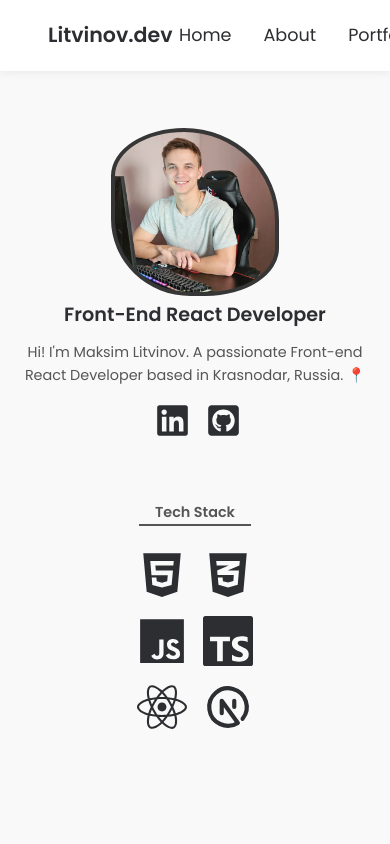
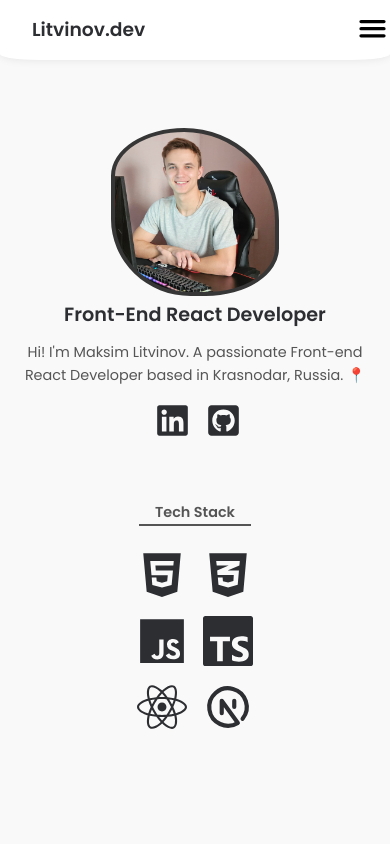
Before and after one commit to litvnvdev/maksim_litvinov_website, a React (Vite) app: page / in a window 390 px wide. Shown: the top 844 px of the page. Built offline with nearby package versions, Linux system fonts and the light colour scheme.

Commit message:
Added mobile menu component and styled it

```diff
--- a/src/App.tsx
+++ b/src/App.tsx
@@ -2,22 +2,42 @@ import { useState } from "react";
 import { ThemeProvider } from "styled-components";
 import { FaMoon } from "react-icons/fa";
 
-import { Nav, Hero, About, Portfolio } from "./components";
+import { Nav, Hero, About, Portfolio, MobileNav } from "./components";
 import { GlobalStyles } from "./styles/GlobalStyles";
 import { lightTheme, darkTheme } from "./styles/Theme";
 
 function App() {
   const [theme, setTheme] = useState("light");
+
   const handleTheme = () => {
     theme === "light" ? setTheme("dark") : setTheme("light");
   };
 
+  const mobileWidth = window.matchMedia("(max-width:768px)");
+  const size = mobileWidth.matches;
+
+  const [isMobile, setIsMobile] = useState(size);
+
+  const handleMobileMenu = () => {
+    mobileWidth.addEventListener("change", function (event) {
+      setIsMobile(event.matches);
+    });
+  };
+  handleMobileMenu();
+
   return (
     <ThemeProvider theme={theme === "light" ? lightTheme : darkTheme}>
       <>
-        <Nav>
-          <FaMoon className="theme-icon" onClick={handleTheme} />
-        </Nav>
+        {isMobile ? (
+          <MobileNav>
+            <FaMoon className="theme-icon" onClick={handleTheme} />
+          </MobileNav>
+        ) : (
+          <Nav>
+            <FaMoon className="theme-icon" onClick={handleTheme} />
+          </Nav>
+        )}
+
         <GlobalStyles />
         <Hero />
         <About />
--- /dev/null
+++ b/src/components/MobileNav.tsx
@@ -0,0 +1,81 @@
+import styled from "styled-components";
+import { IoMenu, IoClose } from "react-icons/io5";
+import { useState } from "react";
+
+type MobileProps = {
+  children?: React.ReactNode;
+  toggleBurger?: string;
+};
+
+const MobileNav = (props: MobileProps) => {
+  const [toggleBurger, setToggleBurger] = useState(false);
+
+  const handleBurger = () => {
+    setToggleBurger((prev) => !prev);
+  };
+  const menuItems = ["Home", "About", "Portfolio", "Contact"];
+  return (
+    <MobileMenu.Wrapper>
+      <MobileMenu.Title>Litvinov.dev</MobileMenu.Title>
+      <MobileMenu.HamburgerButton onClick={handleBurger}>
+        {toggleBurger ? (
+          <IoClose style={{ paddingTop: "0.7rem" }} size={35} />
+        ) : (
+          <IoMenu style={{ paddingTop: "0.7rem" }} size={35} />
+        )}
+      </MobileMenu.HamburgerButton>
+      {toggleBurger && (
+        <MobileMenu.Container>
+          <MobileMenu.Items>
+            {menuItems.map((el) => (
+              <MobileMenu.Item>{el}</MobileMenu.Item>
+            ))}
+            {props.children}
+          </MobileMenu.Items>
+        </MobileMenu.Container>
+      )}
+    </MobileMenu.Wrapper>
+  );
+};
+
+const MobileMenu = {
+  Wrapper: styled.nav`
+    padding: 1rem 0;
+    width: 100vw;
+    z-index: 200;
+    position: fixed;
+    border-bottom-left-radius: 10%;
+    border-bottom-right-radius: 10%;
+    box-shadow: 0 0 10px rgba(0, 0, 0, 0.09);
+  `,
+  Title: styled.h3`
+    padding-left: 2rem;
+    font-weight: 600;
+  `,
+  HamburgerButton: styled.button<MobileProps>`
+    display: ${(props) => props.toggleBurger};
+    position: absolute;
+    top: 0;
+    right: 0;
+
+    border: none;
+    background: transparent;
+  `,
+  Container: styled.div`
+    height: 32dvh;
+  `,
+  Items: styled.ul`
+    padding-top: 3rem;
+    display: flex;
+    list-style: none;
+    flex-direction: column;
+    gap: 2rem;
+    align-items: center;
+    justify-content: center;
+  `,
+  Item: styled.li`
+    font-size: 0.9rem;
+  `,
+};
+
+export default MobileNav;
--- a/src/components/Nav.tsx
+++ b/src/components/Nav.tsx
@@ -1,38 +1,54 @@
+
 import styled from "styled-components";
 
 type NavProps = {
   children: React.ReactNode;
 };
 
-const NavMenu = styled.nav`
+export const NavMenu = styled.nav`
   position: fixed;
   z-index: 200;
   font-size: 1.1rem;
+  font-weight: 500;
   width: 100%;
-  padding: 20px 0;
+  padding: 1.5rem 0;
   top: 0;
   display: flex;
   justify-content: space-between;
   align-items: center;
   box-shadow: 0 0 10px rgba(0, 0, 0, 0.09);
   /* background: #2d2e32; */
+
+  @media (min-width: 768px) and (max-width: 1024px) {
+    font-size: 1rem;
+  }
 `;
+
 const List = styled.ul`
-  padding-right: 1rem;
   max-width: 50vw;
   display: flex;
   gap: 2rem;
-  justify-content: space-around;
+  justify-content: space-between;
+
+  @media (min-width: 768px) and (max-width: 1024px) {
+    gap: 1rem;
+  }
 `;
 
 const NavLink = styled.li`
+  transition: 0.3s;
   cursor: pointer;
+
+  &:hover {
+    color: #919191;
+  }
 `;
 const Nav = (props: NavProps) => {
   const navLinks: string[] = ["Home", "About", "Portfolio", "Contact"];
+
   return (
     <NavMenu>
-      <h3 style={{ paddingLeft: "3rem", cursor: 'pointer' }}>Litvinov.dev</h3>
+      <h3 style={{ paddingLeft: "3rem", cursor: "pointer" }}>Litvinov.dev</h3>
       <List>
         {navLinks.map((el, id) => (
           <NavLink key={el + id}>{el}</NavLink>
--- a/src/components/index.ts
+++ b/src/components/index.ts
@@ -1,4 +1,5 @@
 export {default as Nav} from './Nav';
+export {default as MobileNav} from './MobileNav'
 export {default as Hero} from './Hero';
 export {default as About} from './About'
 export {default as Portfolio} from './Protfolio'
--- a/src/index.css
+++ b/src/index.css
@@ -45,20 +45,38 @@
   margin: 0;
   padding: 0;
 }
-html{
+html {
   scroll-behavior: smooth;
 }
 
 ul li {
   list-style: none;
 }
-button{
+button {
   outline: none;
 }
-.theme-icon{
+.theme-icon {
+  transition: 0.3s;
   cursor: pointer;
   width: 1.2rem;
   height: 1.2rem;
-  margin-right:60px ;
+  margin-right: 3rem;
   margin-top: 0.25rem;
 }
+.theme-icon:hover {
+  color: #919191;
+}
+
+@media (min-width: 768px) and (max-width: 1024px) {
+  .theme-icon {
+    width: 1rem;
+    height: 1rem;
+  }
+}
+@media (min-width: 56px) and (max-width: 768px) {
+  .theme-icon {
+    margin: 0;
+    width: 1rem;
+    height: 1rem;
+  }
+}
```
